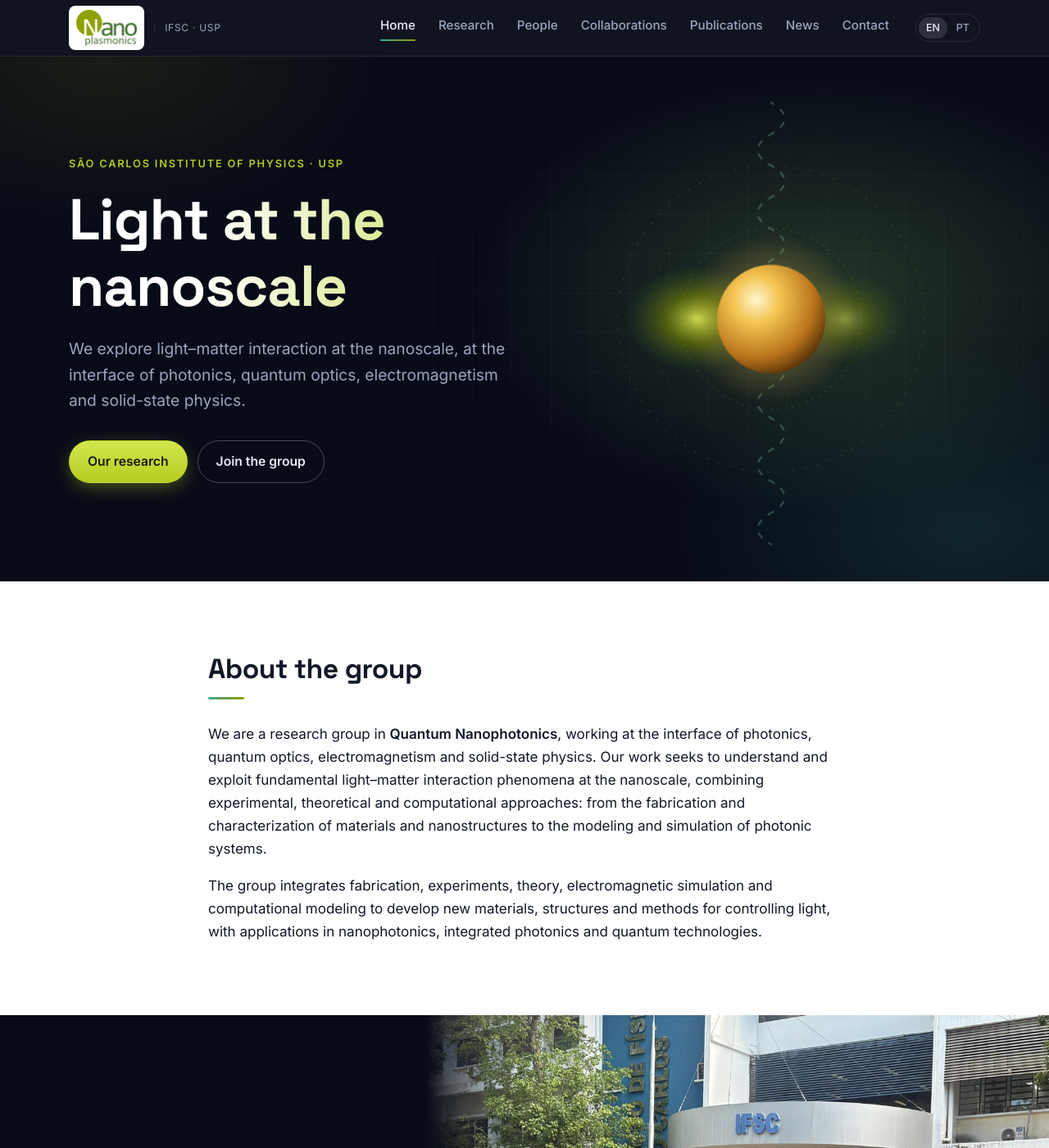
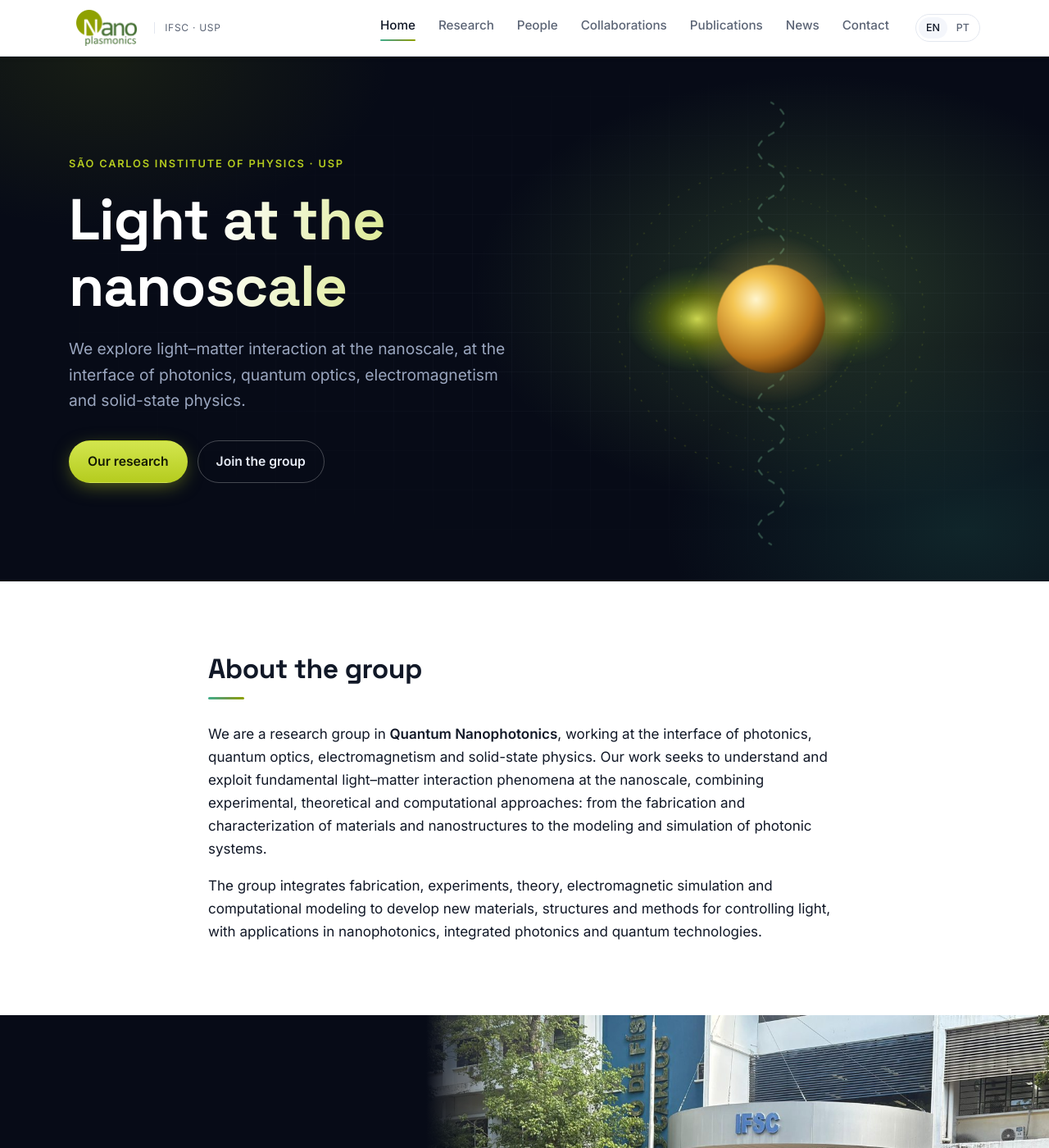
Before and after one commit to Nanoplasmonics-IFSC-USP/Nanoplasmonics-IFSC-USP.github.io, a Jekyll site: the page built from index.md, in a window 1280 px wide and 1400 px high. Shown: the whole window at 82% size. Built offline with Jekyll 4.4.1, drawn with Linux system fonts in a browser that asks for light colours.

Commit message:
Header: white top bar with dark text

```diff
--- a/assets/css/style.css
+++ b/assets/css/style.css
@@ -81,10 +81,15 @@ p { margin: 0 0 1em; }
 
 .site-header {
   position: sticky; top: 0; z-index: 50;
-  background: rgba(7, 11, 23, 0.96);
+  /* white top bar: header-local text/line colors */
+  --on-night: var(--ink);
+  --on-night-muted: var(--ink-muted);
+  --night-line: var(--line);
+  background: rgba(255, 255, 255, 0.97);
   backdrop-filter: saturate(140%) blur(12px);
   -webkit-backdrop-filter: saturate(140%) blur(12px);
   border-bottom: 1px solid var(--night-line);
+  box-shadow: 0 1px 8px rgba(16, 24, 40, 0.06);
   color: var(--on-night);
 }
 
@@ -108,7 +113,7 @@ p { margin: 0 0 1em; }
   color: var(--on-night-muted); text-decoration: none; font-size: 0.95rem; font-weight: 500;
   padding: 8px 12px; border-radius: 8px; display: block;
 }
-.site-nav a:hover { color: var(--on-night); background: rgba(255, 255, 255, 0.06); }
+.site-nav a:hover { color: var(--on-night); background: var(--bg-alt); }
 .site-nav a[aria-current="page"] { color: var(--on-night); }
 .site-nav a[aria-current="page"]::after {
   content: ""; display: block; height: 2px; margin-top: 4px; border-radius: 2px; background: var(--grad);
@@ -119,7 +124,7 @@ p { margin: 0 0 1em; }
   border: 1px solid var(--night-line); border-radius: 999px !important; font-size: 0.78rem !important;
 }
 .lang-switch span { padding: 3px 9px; border-radius: 999px; }
-.lang-switch span.is-active { background: rgba(255, 255, 255, 0.12); color: var(--on-night); }
+.lang-switch span.is-active { background: var(--bg-alt); color: var(--on-night); }
 
 .nav-toggle {
   display: none; background: none; border: 0; width: 44px; height: 44px; padding: 10px; cursor: pointer;
@@ -140,7 +145,7 @@ p { margin: 0 0 1em; }
   .site-nav {
     position: absolute; top: 68px; left: 0; right: 0;
     flex-direction: column; align-items: stretch; gap: 12px;
-    padding: 12px 24px 24px; background: var(--night);
+    padding: 12px 24px 24px; background: var(--bg);
     border-bottom: 1px solid var(--night-line);
     display: none;
   }
```
